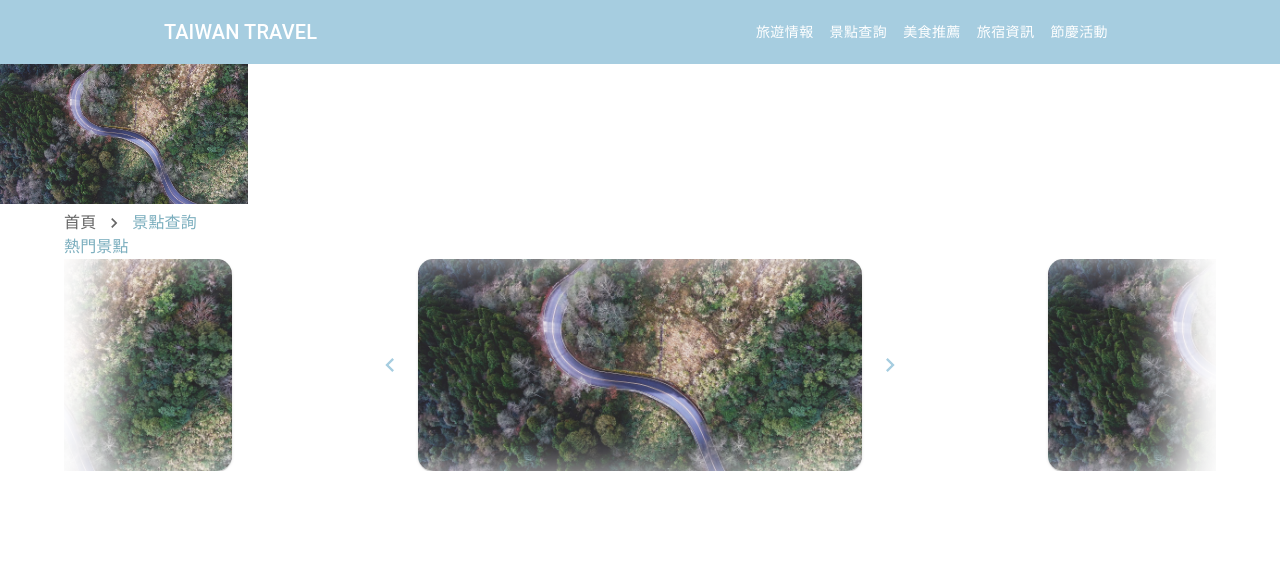
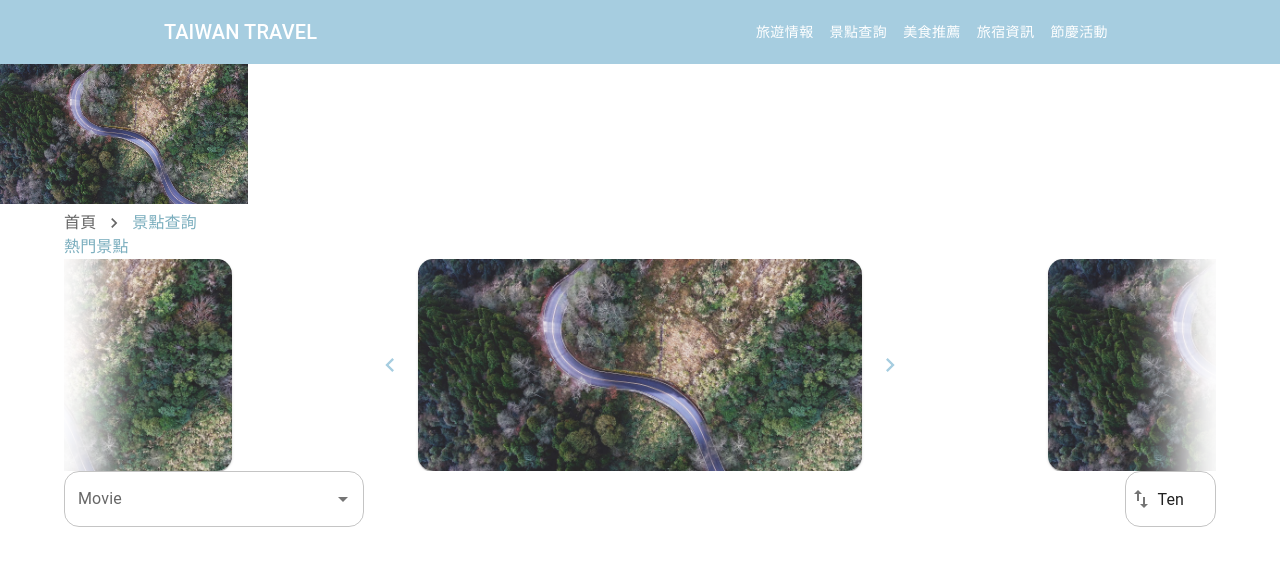
Before and after one commit to jasperdyb/f2e_2021_taiwan_tutorial, a Next.js app: page /search in a window 1280 px wide. Shown: the top 566 px of the page. Built offline with nearby package versions, Linux system fonts and the light colour scheme; no server answers; what jssha would draw is missing.

Commit message:
Add sort & search compoennts

```diff
--- a/components/Carousel.tsx
+++ b/components/Carousel.tsx
@@ -29,10 +29,10 @@ const EmblaCoverContainer = styled("div")`
 
 const EmblaCover = styled("div")`
   position: absolute;
-  top: -50%;
+  top: -200%;
   left: -5%;
   width: 110%;
-  height: 200%;
+  height: 500%;
 
   -webkit-box-shadow: inset 0px 0px 50px 100px #ffffff;
   box-shadow: inset 0px 0px 50px 100px #ffffff;
--- /dev/null
+++ b/components/SearchAutoComplete.tsx
@@ -0,0 +1,33 @@
+import React from "react";
+import styled from "styled-components";
+import { styled as muiStyled } from "@mui/material/styles";
+
+import Autocomplete from "@mui/material/Autocomplete";
+import TextField from "@mui/material/TextField";
+
+const SearchAutoComplete: React.FC = () => {
+  return (
+    <Autocomplete
+      disablePortal
+      id="combo-box-demo"
+      options={top100Films}
+      sx={{ width: 300 }}
+      renderInput={(params) => <TextField {...params} label="Movie" />}
+    />
+  );
+};
+
+const top100Films = [
+  { label: "The Shawshank Redemption", year: 1994 },
+  { label: "The Godfather", year: 1972 },
+  { label: "The Godfather: Part II", year: 1974 },
+  { label: "The Dark Knight", year: 2008 },
+  { label: "12 Angry Men", year: 1957 },
+  { label: "Schindler's List", year: 1993 },
+  { label: "Pulp Fiction", year: 1994 },
+  {
+    label: "The Lord of the Rings: The Return of the King",
+    year: 2003,
+  },
+];
+export default SearchAutoComplete;
--- /dev/null
+++ b/components/SortSelect.tsx
@@ -0,0 +1,44 @@
+import React from "react";
+import styled from "styled-components";
+import { styled as muiStyled } from "@mui/material/styles";
+
+import InputLabel from "@mui/material/InputLabel";
+import MenuItem from "@mui/material/MenuItem";
+import FormHelperText from "@mui/material/FormHelperText";
+import FormControl from "@mui/material/FormControl";
+import Select, { SelectChangeEvent } from "@mui/material/Select";
+import SwapVertIcon from "@mui/icons-material/SwapVert";
+
+const CustomDiv = styled("div")``;
+
+const SortSelect: React.FC = () => {
+  const [age, setAge] = React.useState("10");
+
+  const handleChange = (event: SelectChangeEvent) => {
+    setAge(event.target.value);
+  };
+
+  return (
+    <Select
+      value={age}
+      onChange={handleChange}
+      displayEmpty
+      IconComponent={SwapVertIcon}
+      sx={{
+        "& .MuiSelect-icon": {
+          left: 4,
+        },
+
+        "& .MuiSelect-select": { paddingLeft: "32px" },
+      }}
+    >
+      <MenuItem value="">
+        <em>Default</em>
+      </MenuItem>
+      <MenuItem value={10}>Ten</MenuItem>
+      <MenuItem value={20}>Twenty</MenuItem>
+      <MenuItem value={30}>Thirty</MenuItem>
+    </Select>
+  );
+};
+export default SortSelect;
--- a/pages/index.tsx
+++ b/pages/index.tsx
@@ -2,9 +2,6 @@ import type { NextPage } from "next";
 import Head from "next/head";
 import Image from "next/image";
 import Button from "@mui/material/Button";
-import styled from "styled-components";
-
-import { styled as muiStyled } from "@mui/material/styles";
 import Container from "@mui/material/Container";
 
 import { useSceneSpots } from "services/sceneSpots";
--- a/pages/search.tsx
+++ b/pages/search.tsx
@@ -1,26 +1,22 @@
 import type { NextPage } from "next";
 import Head from "next/head";
 import Image from "next/image";
-import Button from "@mui/material/Button";
-import styled from "styled-components";
+import { useSceneSpots } from "services/sceneSpots";
 
-import { styled as muiStyled } from "@mui/material/styles";
 import Container from "@mui/material/Container";
 import Navbar from "components/Navbar";
+import Button from "@mui/material/Button";
 import Typography from "@mui/material/Typography";
 import Breadcrumbs from "@mui/material/Breadcrumbs";
 import Link from "@mui/material/Link";
 import NavigateNextIcon from "@mui/icons-material/NavigateNext";
-import Grid from "@mui/material/Grid";
-import Card from "@mui/material/Card";
-import CardHeader from "@mui/material/CardHeader";
-import CardMedia from "@mui/material/CardMedia";
 import Stack from "@mui/material/Stack";
 
-import { useSceneSpots } from "services/sceneSpots";
 import banner04 from "public/img/banner04.jpg";
-import Background from "components/Background";
+
 import Carousel from "components/Carousel";
+import SearchAutoComplete from "components/SearchAutoComplete";
+import SortSelect from "components/SortSelect";
 
 const Search: NextPage = () => {
   const { spots } = useSceneSpots();
@@ -53,7 +49,15 @@ const Search: NextPage = () => {
           <Typography color="info.main">景點查詢</Typography>
         </Breadcrumbs>
         <Typography color="info.main">熱門景點</Typography>
-        <Carousel></Carousel>
+        <Carousel />
+        <Stack
+          direction="row"
+          justifyContent="space-between"
+          alignItems="center"
+        >
+          <SearchAutoComplete />
+          <SortSelect />
+        </Stack>
       </Container>
     </>
   );
```
Also changed, not shown: components/ComponenteTemplate.tsx (added, +10 -0 lines).
